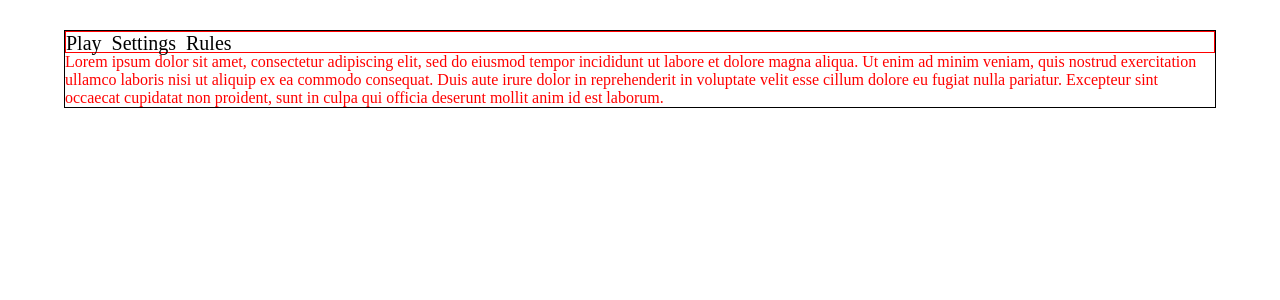
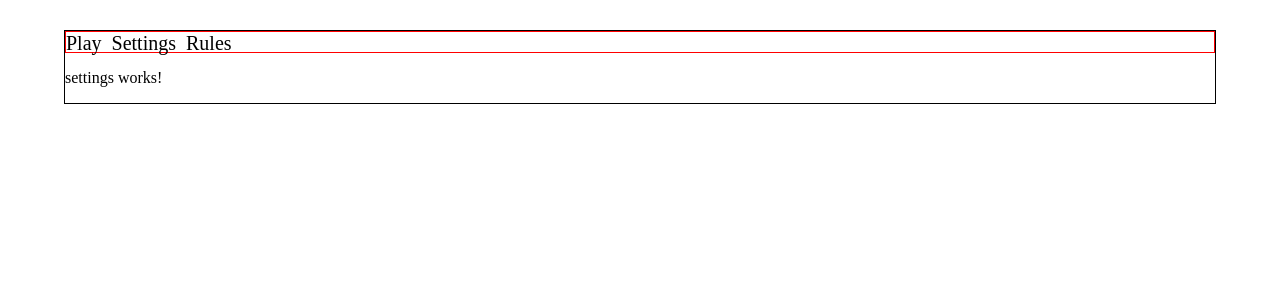
Before and after one commit to s1auka/MemoryGame, an Angular app: page /settings in a window 1280 px wide. Before the commit this address led to /. Shown: the top 300 px of the page. Built offline with nearby package versions, Linux system fonts and the light colour scheme.

Commit message:
roating added

```diff
--- a/src/app/app.component.html
+++ b/src/app/app.component.html
@@ -1,4 +1,4 @@
 <div class="root">
     <app-navbar></app-navbar>
-    <app-content></app-content>
+    <router-outlet></router-outlet>
 </div>
--- a/src/app/app.module.ts
+++ b/src/app/app.module.ts
@@ -1,12 +1,21 @@
 import { NgModule } from '@angular/core';
 import { BrowserModule } from '@angular/platform-browser';
 
-import { AppRoutingModule } from './app-routing.module';
+import { Routes, RouterModule } from '@angular/router';
+
 import { AppComponent } from './app.component';
 import { NavbarComponent } from './components/navbar/navbar.component';
 import { ContentComponent } from './components/content/content.component';
 import { RulesComponent } from './components/rules/rules.component';
-import { NotFoundPageComponent } from './components/not-found-page/not-found-page.component';
+import { SettingsComponent } from './components/settings/settings.component';
+
+const appRoutes: Routes = [
+    { path: '', component: ContentComponent },
+    { path: 'settings', component: SettingsComponent },
+    { path: 'rules', component: RulesComponent },
+    { path: '**', redirectTo: '/' }
+
+];
 
 @NgModule({
     declarations: [
@@ -14,11 +23,11 @@ import { NotFoundPageComponent } from './components/not-found-page/not-found-pag
         NavbarComponent,
         ContentComponent,
         RulesComponent,
-        NotFoundPageComponent,
+        SettingsComponent,
     ],
     imports: [
         BrowserModule,
-        AppRoutingModule
+        RouterModule.forRoot(appRoutes)
     ],
     providers: [],
     bootstrap: [AppComponent]
--- a/src/app/components/navbar/navbar.component.html
+++ b/src/app/components/navbar/navbar.component.html
@@ -1,5 +1,5 @@
 <div class="navbar">
-    <a href="">Play</a>
-    <a href="">Settings</a>
-    <a href="">Rules</a>
+    <a href="/">Play</a>
+    <a href="/settings">Settings</a>
+    <a href="/rules">Rules</a>
 </div>
--- a/src/app/components/not-found-page/not-found-page.component.html
+++ /dev/null
@@ -1 +0,0 @@
-<p>page doesn't found</p>
--- a/src/app/components/not-found-page/not-found-page.component.ts
+++ /dev/null
@@ -1,15 +0,0 @@
-import { Component, OnInit } from '@angular/core';
-
-@Component({
-  selector: 'app-not-found-page',
-  templateUrl: './not-found-page.component.html',
-  styleUrls: ['./not-found-page.component.css']
-})
-export class NotFoundPageComponent implements OnInit {
-
-  constructor() { }
-
-  ngOnInit(): void {
-  }
-
-}
--- /dev/null
+++ b/src/app/components/settings/settings.component.html
@@ -0,0 +1 @@
+<p>settings works!</p>
--- /dev/null
+++ b/src/app/components/settings/settings.component.ts
@@ -0,0 +1,15 @@
+import { Component, OnInit } from '@angular/core';
+
+@Component({
+  selector: 'app-settings',
+  templateUrl: './settings.component.html',
+  styleUrls: ['./settings.component.css']
+})
+export class SettingsComponent implements OnInit {
+
+  constructor() { }
+
+  ngOnInit(): void {
+  }
+
+}
```
Also changed, not shown: src/app/components/settings/settings.component.css (added).
